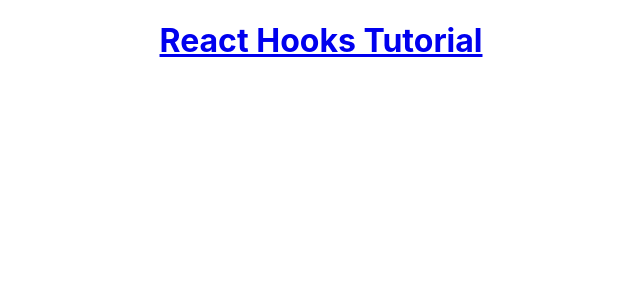
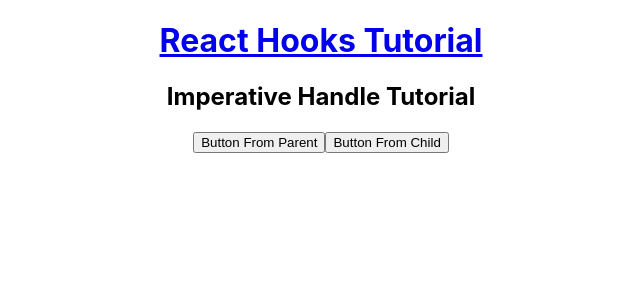
Before and after one commit to espinbrandon49/react-hooks-tutorial, a React (Create React App) app: page /imperativeHandle in a window 1280 px wide. Shown: the top 300 px of the page, without its empty margins (319-959 px from the left). Built offline with nearby package versions, Linux system fonts and the light colour scheme.

Commit message:
add contect tutorial

```diff
--- a/src/App.js
+++ b/src/App.js
@@ -8,6 +8,8 @@ import EffectTutorial from './Pages/EffectTutorial';
 import RefTutorial from './Pages/RefTutorial';
 import LayoutEffectTutorial from './Pages/LayoutEffectTutorial';
 import ImperativeHandle from './Pages/ImperativeHandle';
+import ContextTutorial from './Pages/ContextTutorial';
+import MemoTutorial from './Pages/MemoTutorial';
 
 function App() {
   return (
@@ -15,13 +17,15 @@ function App() {
       <div className="App">
         <Header />
         <Routes>
-          <Route path='/' element={<Home/>} />
-          <Route path='stateTutorial' element={<StateTutorial/>}/>
-          <Route path='reducerTutorial' element={<ReducerTutorial/>}/>
-          <Route path='effectTutorial' element={<EffectTutorial/>}/>
-          <Route path='refTutorial' element={<RefTutorial/>}/>
-          <Route path='layoutEffectTutorial' element={<LayoutEffectTutorial/>}/>
-          <Route path='imperativeHandle' element={<ImperativeHandle/>}/>
+          <Route path='/' element={<Home />} />
+          <Route path='stateTutorial' element={<StateTutorial />} />
+          <Route path='reducerTutorial' element={<ReducerTutorial />} />
+          <Route path='effectTutorial' element={<EffectTutorial />} />
+          <Route path='refTutorial' element={<RefTutorial />} />
+          <Route path='layoutEffectTutorial' element={<LayoutEffectTutorial />} />
+          <Route path='imperativeHandle' element={<ImperativeHandle />} />
+          <Route path='contextTutorial' element={<ContextTutorial />} />
+          <Route path='memoTutorial' element={<MemoTutorial />} />
         </Routes>
       </div>
     </Router>
--- /dev/null
+++ b/src/Components/Button.js
@@ -0,0 +1,22 @@
+import { forwardRef, useImperativeHandle, useState } from 'react'
+
+const Button = forwardRef((props, ref) => {
+  const [toggle, setToggle] = useState(false)
+
+  useImperativeHandle(ref, () => ({
+    alterToggle() {
+      setToggle(!toggle)
+    }
+  }));
+
+  return (
+    <>
+      <button>
+        Button From Child
+      </button>
+      {toggle && <p>Toggle</p>}
+    </>
+  )
+})
+
+export default Button
--- /dev/null
+++ b/src/Components/Login.js
@@ -0,0 +1,19 @@
+import { useContext } from "react";
+import { AppContext } from "../Pages/ContextTutorial";
+
+const Login = () => {
+
+  const {setUsername} = useContext(AppContext)
+
+  return (
+    <>
+      <div>
+        <input
+          onChange={(e) => { setUsername(e.target.value) }}
+        />
+      </div>
+    </>
+  )
+}
+
+export default Login
--- /dev/null
+++ b/src/Components/User.js
@@ -0,0 +1,17 @@
+import { useContext } from "react";
+import { AppContext } from "../Pages/ContextTutorial";
+
+const User = () => {
+
+  const {username} = useContext(AppContext)
+
+  return (
+    <>
+      <div>
+        <h3>User:{username}</h3>
+      </div>
+    </>
+  )
+}
+
+export default User
--- /dev/null
+++ b/src/Pages/ContextTutorial.js
@@ -0,0 +1,20 @@
+import { useState, createContext } from "react"
+import Login from "../Components/Login"
+import User from "../Components/User"
+
+export const AppContext = createContext(null)
+
+const ContextTutorial = () => {
+  const [username, setUsername] = useState('');
+
+  return (
+    <>
+      <h2>This is Context Tutorial</h2>
+      <AppContext.Provider value={{username, setUsername}} >
+        <Login /><User />
+      </AppContext.Provider>
+    </>
+  )
+}
+
+export default ContextTutorial
--- a/src/Pages/Home.js
+++ b/src/Pages/Home.js
@@ -10,7 +10,9 @@ const Home = () => {
         <li><Link to="/effectTutorial">Effect Tutorial</Link></li>
         <li><Link to="/refTutorial">Ref Tutorial</Link></li>
         <li><Link to="/layoutEffectTutorial">Use Layout Effect Tutorial</Link></li>
-        <li><Link to="/imperativeHandle.js">Imperative Handle Tutorial</Link></li>
+        <li><Link to="/imperativeHandle">Imperative Handle Tutorial</Link></li>
+        <li><Link to="/contextTutorial">Context Tutorial</Link></li>
+        <li><Link to="/memoTutorial">Memo Tutorial</Link></li>
       </ul>
     </>
   )
--- a/src/Pages/ImperativeHandle.js
+++ b/src/Pages/ImperativeHandle.js
@@ -1,10 +1,16 @@
-
+import { useRef } from 'react';
+import Button from "../Components/Button"
 
 const ImperativeHandle = () => {
+  const buttonRef = useRef(null);
   return (
-    <div>
-
-    </div>
+    <>
+      <h2>Imperative Handle Tutorial</h2>
+      <button onClick={() => {
+        buttonRef.current.alterToggle();
+      }} >Button From Parent</button>
+      <Button ref={buttonRef} />
+    </>
   )
 }
 
--- /dev/null
+++ b/src/Pages/MemoTutorial.js
@@ -0,0 +1,11 @@
+import React from 'react'
+
+const MemoTutorial = () => {
+  return (
+    <>
+     <h2>Memo Tutorial</h2>
+    </>
+  )
+}
+
+export default MemoTutorial
```
